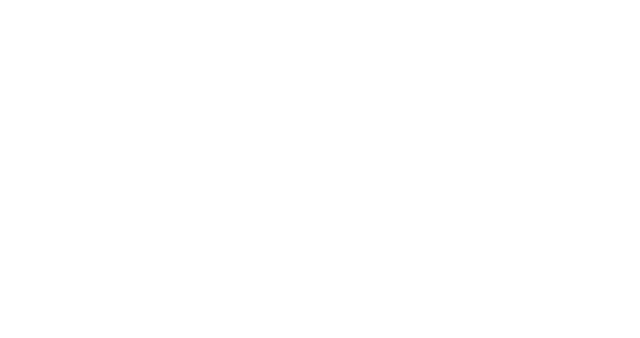
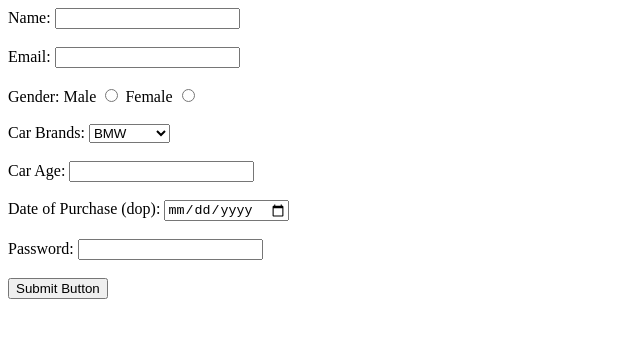
Before and after one commit to acciojob/car-insurance-form-Wmlster, a website: page main.html in a window 1280 px wide. Shown: the whole page, without its empty margins (0-640 px from the left). Drawn offline with Linux system fonts and the light colour scheme.

Commit message:
created a submission

```diff
--- a/main.html
+++ b/main.html
@@ -12,6 +12,42 @@
 </script>
 
 	<form method="post">
+		<label for="name">Name:</label>
+		<input id="name" type="text" required>
+		<br><br>
+
+		<label for="email">Email:</label>
+		<input id="email" type="email" required>
+		<br><br>
+
+		<label>Gender:</label>
+		<label for="genderm">Male</label>
+		<input id="genderm" name="gender" type="radio" required>
+		<label for="genderf">Female</label>
+		<input id="gendermf" name="gender" type="radio" required>
+		<br><br>
+
+		<label for="cars">Car Brands:</label>
+		<select id="cars">
+			<option>BMW</option>
+			<option>Audi</option>
+			<option>Mercedez</option>
+		</select>
+		<br><br>
+
+		<label for="carage">Car Age:</label>
+		<input id="carage" type="number" required>
+		<br><br>
+
+		<label for="dop">Date of Purchase (dop):</label>
+		<input id="dop" type="date" required>
+		<br><br>
+
+		<label for="password">Password:</label>
+		<input id="password" type="password" required>
+		<br><br>
+
+		<button type="button">Submit Button</button>
 
 	</form>
 
```
